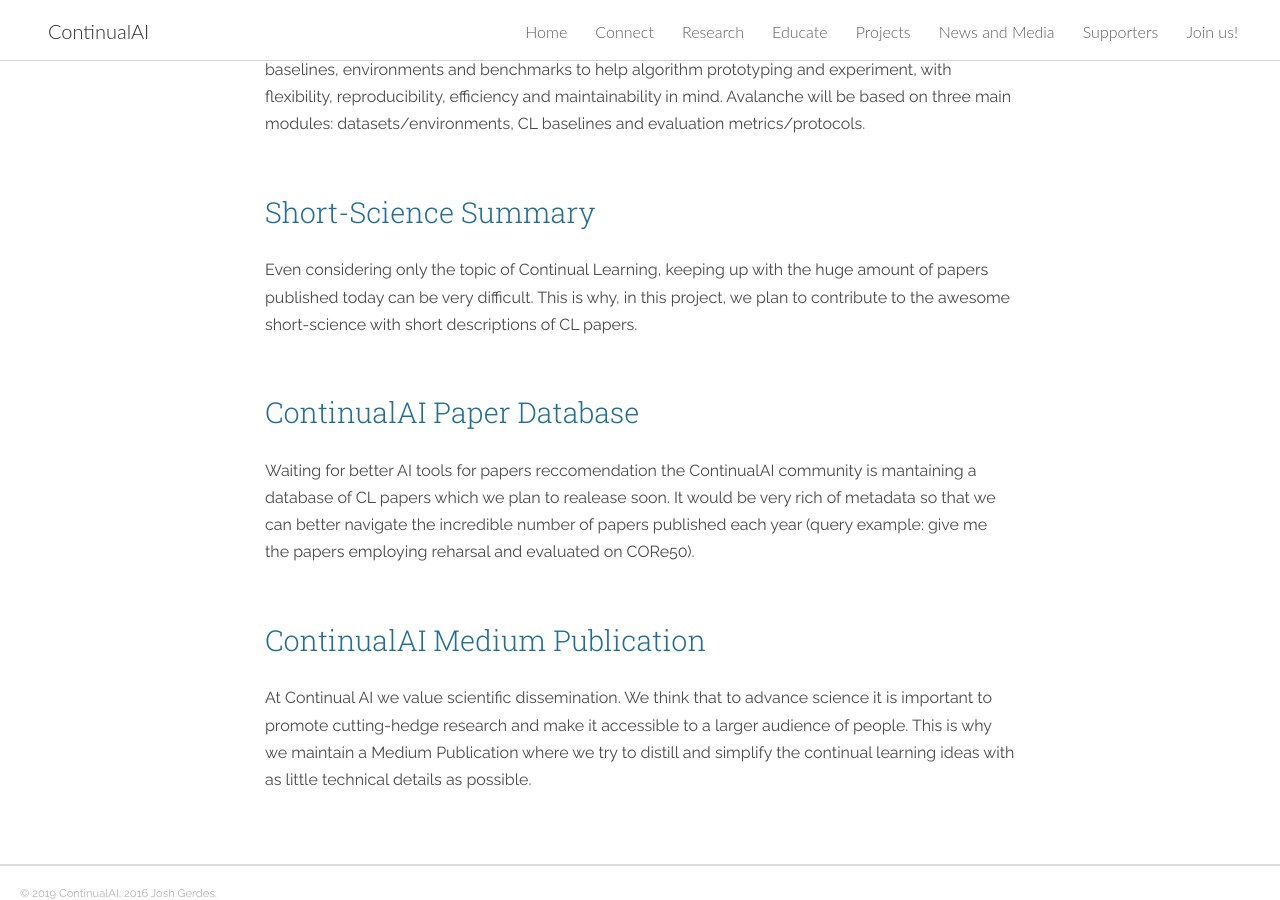
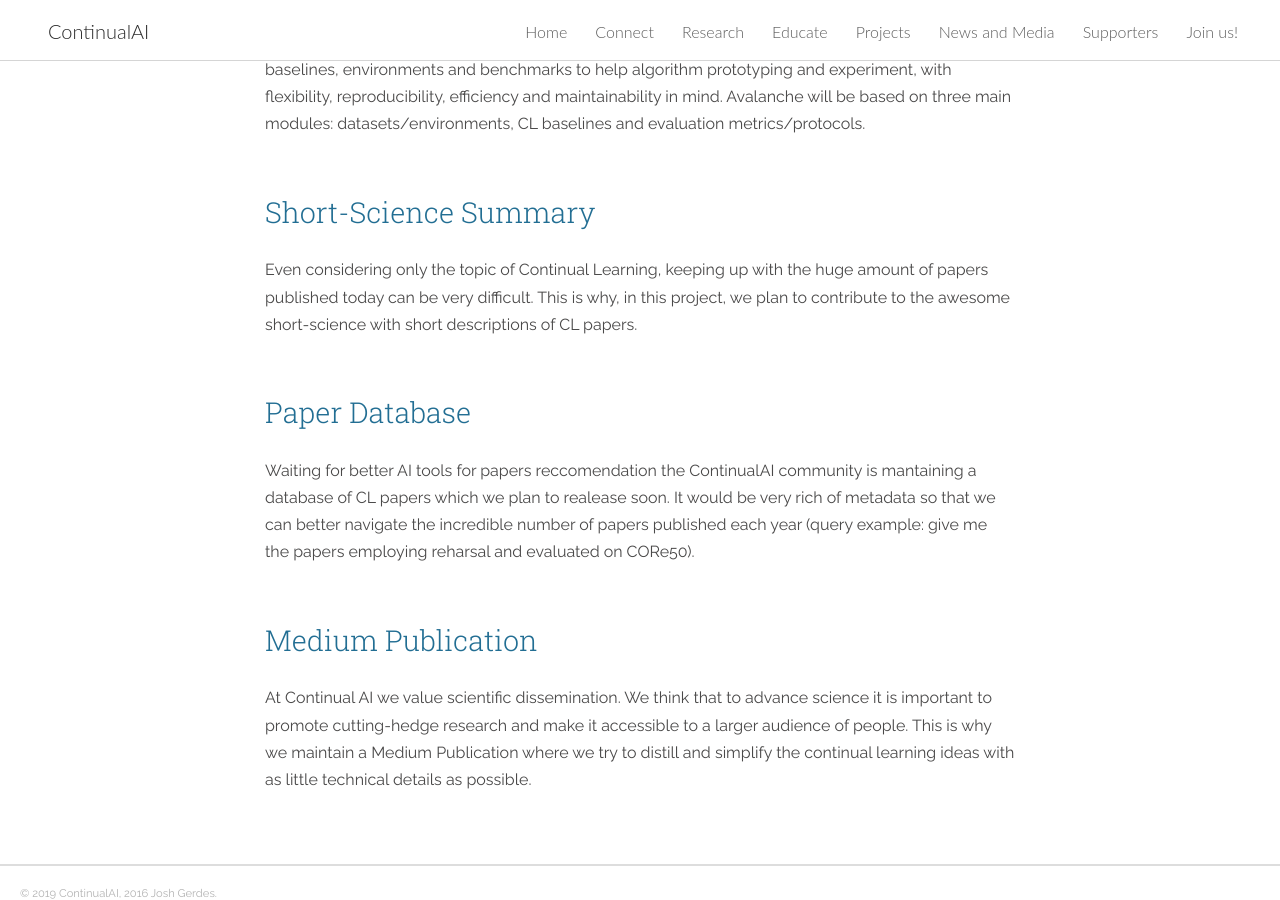
Before and after one commit to giparisi/website, a Jekyll site: the page built from projects.md, in a window 1280 px wide and 900 px high, scrolled down 951 px. Built offline with Jekyll 4.4.1, drawn with Linux system fonts in a browser that asks for light colours; nearby versions of some CDN libraries.

Commit message:
few fix here and there

```diff
--- a/_includes/home_content.html
+++ b/_includes/home_content.html
@@ -2,7 +2,7 @@
 
 <!--<h3 style="text-align:center; margin-top: 20px; margin-bottom:40px; color: rgba(0,101,128,1.0000000000);"> ContinualAI</h3>-->
 
-<p style="text-align:center; background: rgba(0,0,0,0.06) none repeat scroll 0% 0%; border: 1px solid rgb(222, 222, 222); padding: 1em; border-radius: 5px; margin-top:20px; font-size: 20px"><a href="https://continualai.herokuapp.com" target="_blank">Join us on slack</a>  &nbsp; | &nbsp; <a href="/{{ site.baseurl }}become_member" target="_blank">Become a member</a>
+<p style="text-align:center; background: rgba(0,0,0,0.06) none repeat scroll 0% 0%; border: 1px solid rgb(222, 222, 222); padding: 1em; border-radius: 5px; margin-top:20px; font-size: 20px"><a href="https://continualai.herokuapp.com" target="_blank"><strong>Join us on slack</strong></a>  &nbsp; | &nbsp; <a href="/{{ site.baseurl }}become_member" target="_blank"><strong>Become a member</strong></a>
 </p>
 
 Humans have the extraordinary ability to <strong>learn continually</strong> from experience. Not only can we apply previously learned knowledge and skills to new situations, we can also use these as the foundation for later learning. One of the grand goals of AI is building an artificial <em>"Continual Learning"</em> agent that constructs a sophisticated understanding of the world from its own experience through the <strong> autonomous incremental development</strong> of ever more complex skills and knowledge.
--- a/projects.md
+++ b/projects.md
@@ -37,11 +37,11 @@
 Even considering only the topic of Continual Learning, keeping up with the huge amount of papers published today can be very difficult. This is why, in this project, we plan to contribute to the awesome short-science with short descriptions of CL papers.
 
 <a name="paperdb"></a>
-<h3 id="paperdb" style="margin-bottom:30px">ContinualAI Paper Database</h3>
+<h3 id="paperdb" style="margin-bottom:30px">Paper Database</h3>
 
 Waiting for better AI tools for papers reccomendation the ContinualAI community is mantaining a database of CL papers which we plan to realease soon. It would be very rich of metadata so that we can better navigate the incredible number of papers published each year (query example: give me the papers employing reharsal and evaluated on CORe50).
 
 <a name="medium"></a>
-<h3 id="medium" style="margin-bottom:30px">ContinualAI Medium Publication</h3>
+<h3 id="medium" style="margin-bottom:30px">Medium Publication</h3>
 
 At Continual AI we value scientific dissemination. We think that to advance science it is important to promote cutting-hedge research and make it accessible to a larger audience of people. This is why we maintain a Medium Publication where we try to distill and simplify the continual learning ideas with as little technical details as possible.
```
Also changed, not shown: other parts of _includes/home_content.html (+1 -1 lines), join_us.md (+1 -1 lines), supporters.md (+2 -2 lines).
